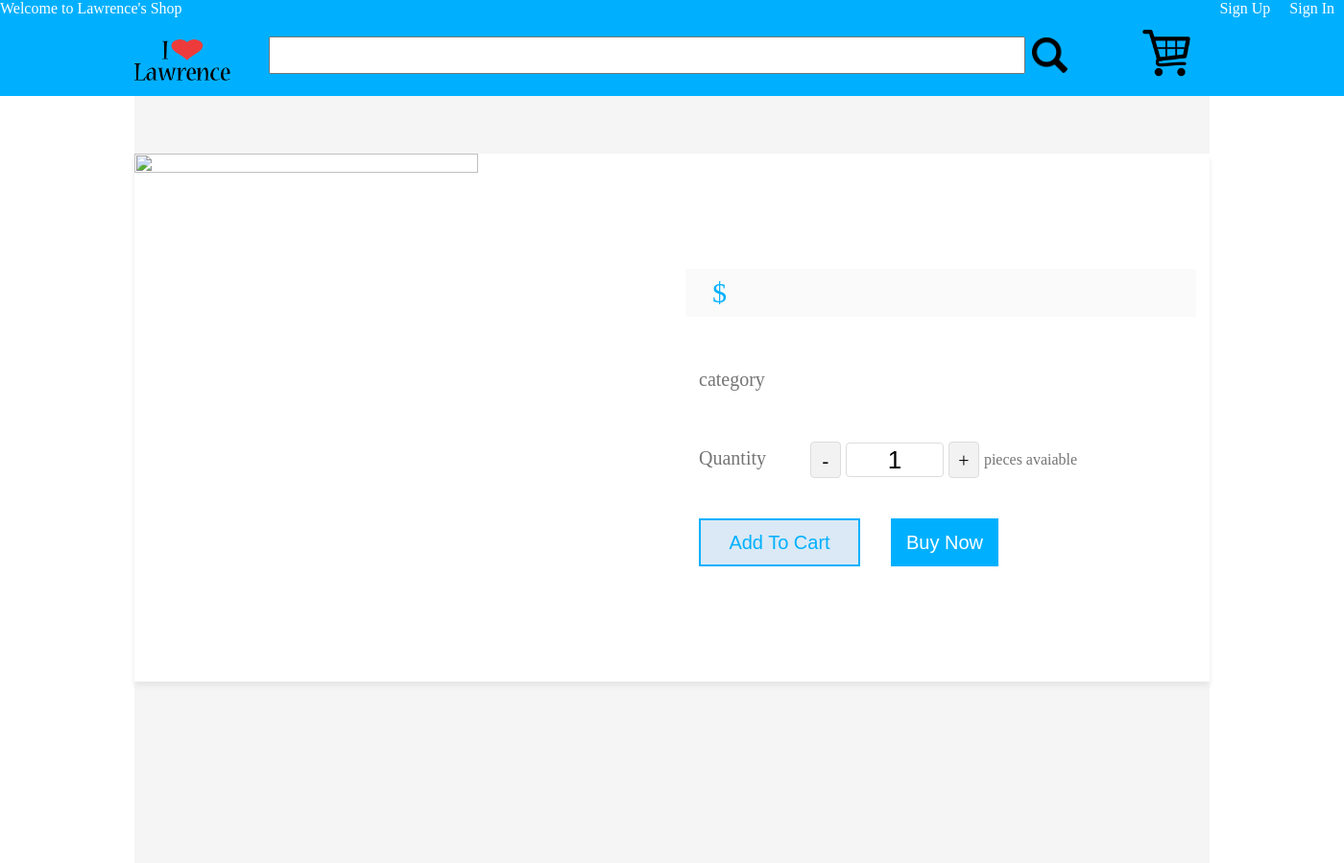
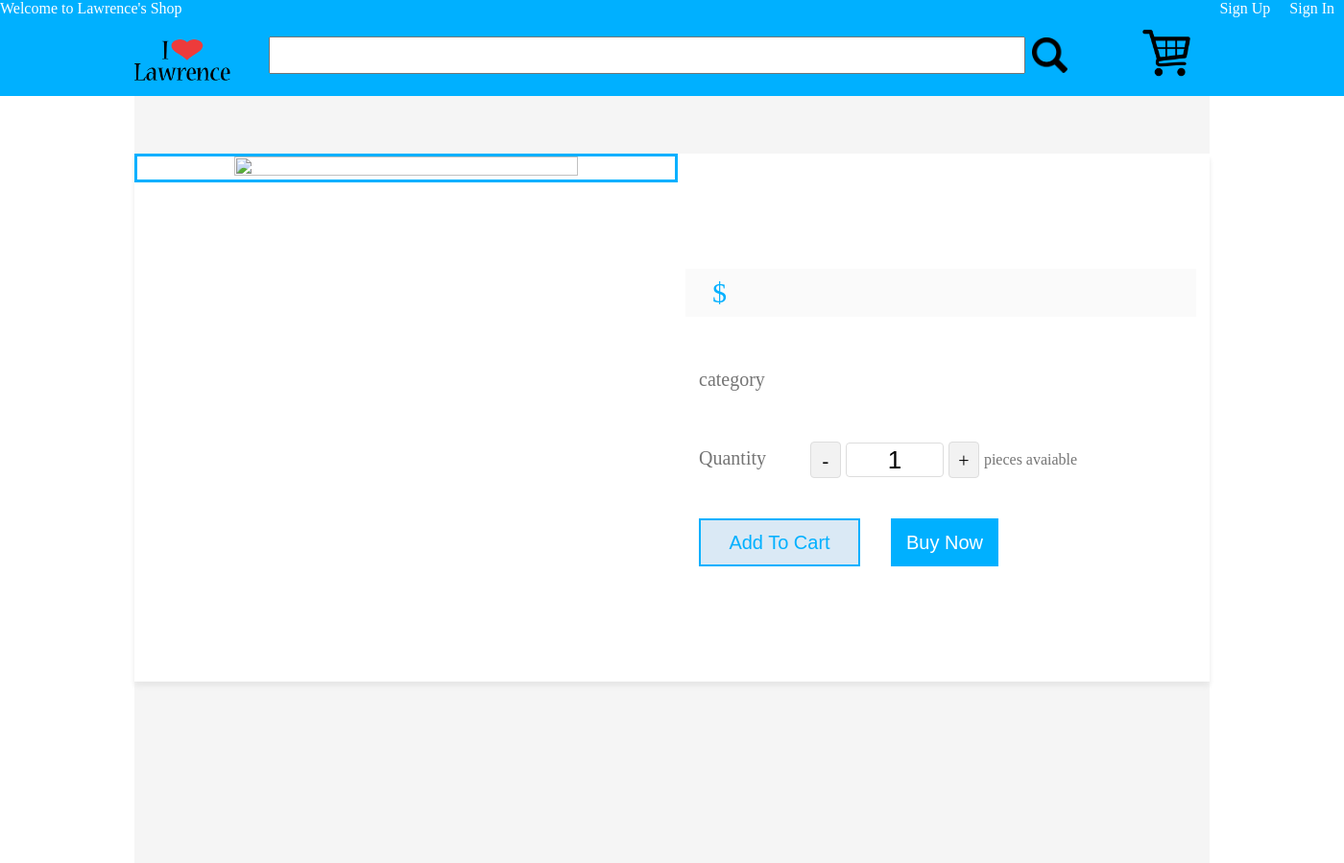
Before and after one commit to NicedeEric/IE4717_Project, a PHP site: page /product_detail.php?selectedProductId=1 in a window 1400 px wide. Shown: the top 899 px of the page at 96% size. Run offline with PHP 8.4, Linux system fonts and the light colour scheme; data that the repository does not hold is empty.

Commit message:
update: product detail pages add border and center product image

```diff
--- a/Project/src/pages/footer.php
+++ b/Project/src/pages/footer.php
@@ -13,6 +13,7 @@
         margin: 0;
     }
     footer {
+        min-width: 1400px;
         position: relative;
         border-top: 2px solid #00b0ff;
         height: 150px;
--- a/Project/src/pages/header.php
+++ b/Project/src/pages/header.php
@@ -13,7 +13,7 @@
         position: fixed;
         top: 0;
         width: 100%;
-        min-width: 1000px;
+        min-width: 1400px;
         height: 100px;
         margin: 0 auto;
         z-index: 1;
--- a/Project/src/pages/product_detail.php
+++ b/Project/src/pages/product_detail.php
@@ -53,6 +53,8 @@
     .productGallery {
         float: left;
         width: 50%;
+        border: 3px solid #00b0ff;
+        text-align: center;
     }
     .productGallery img{
         width: 80%;
```
